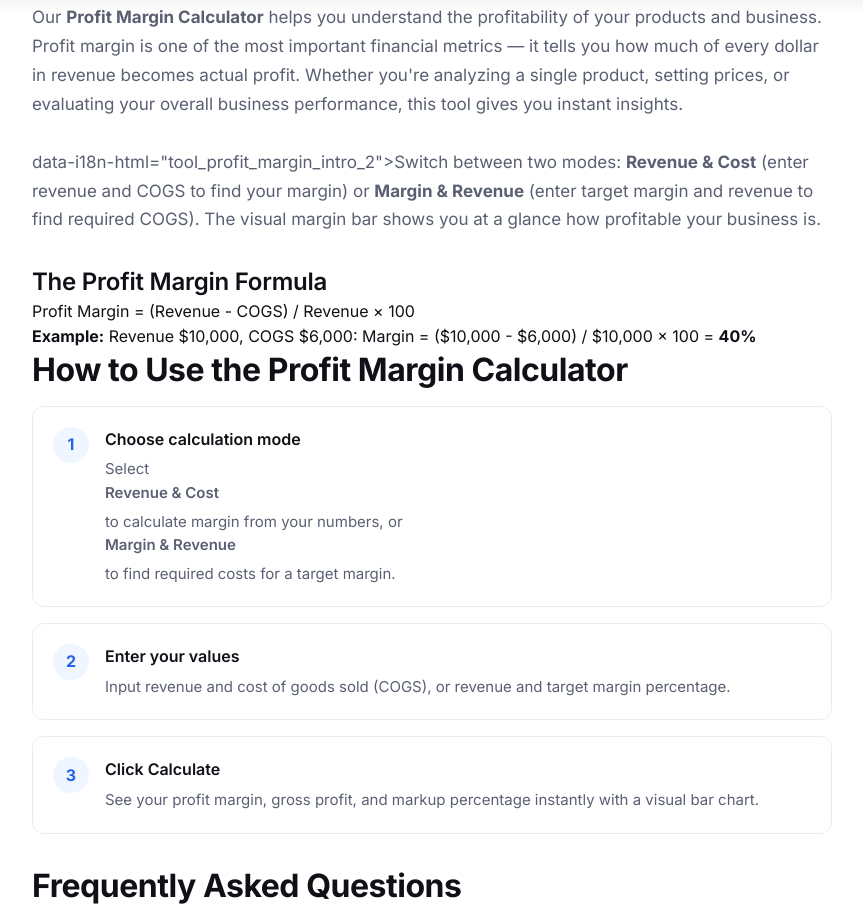
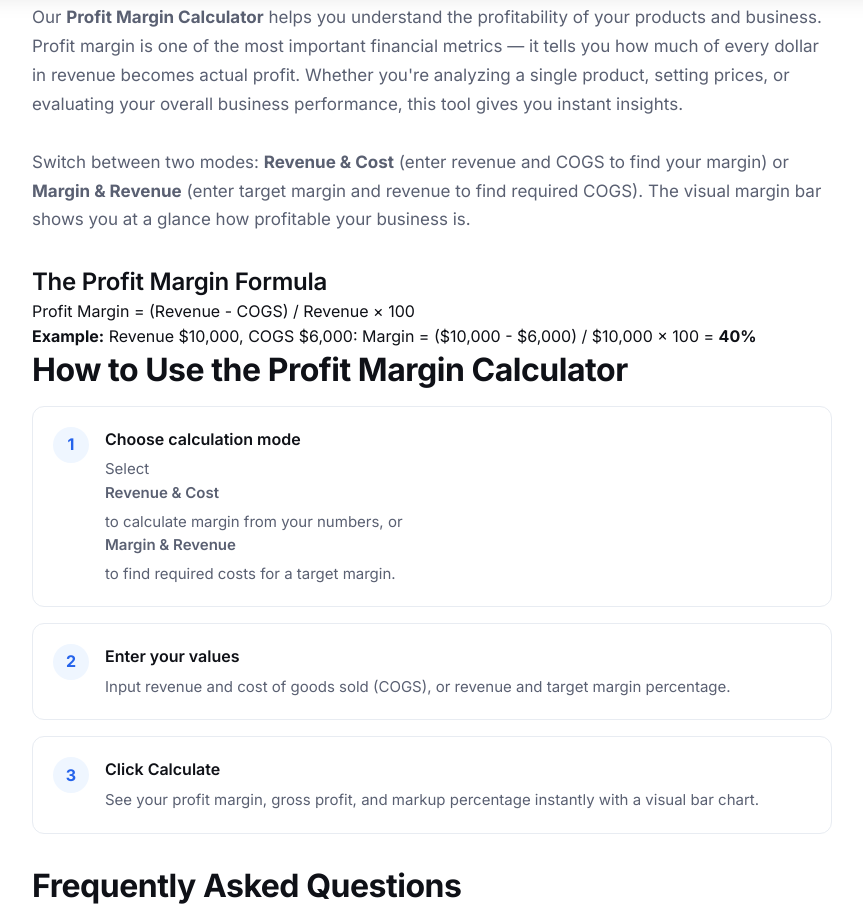
Before and after one commit to tayoismail/multiweb, a plain HTML site: page profit-margin-calculator.html in a window 1280 px wide. Shown: the part 801-1720 px from the top of the page, without its empty margins (208-1071 px from the left). Drawn offline with Linux system fonts and the light colour scheme.

Commit message:
Fix misplaced data-i18n-html attribute in profit-margin-calculator.html

```diff
--- a/profit-margin-calculator.html
+++ b/profit-margin-calculator.html
@@ -214,7 +214,7 @@
           <div class="intro-text">
             <p data-i18n-html="tool_profit_margin_intro_1">Our <strong>Profit Margin Calculator</strong> helps you understand the profitability of your products and business. Profit margin is one of the most important financial metrics — it tells you how much of every dollar in revenue becomes actual profit. Whether you're analyzing a single product, setting prices, or evaluating your overall business performance, this tool gives you instant insights.</p>
             <br>
-            <p>data-i18n-html="tool_profit_margin_intro_2">Switch between two modes: <strong>Revenue & Cost</strong> (enter revenue and COGS to find your margin) or <strong>Margin & Revenue</strong> (enter target margin and revenue to find required COGS). The visual margin bar shows you at a glance how profitable your business is.</p>
+            <p data-i18n-html="tool_profit_margin_intro_2">Switch between two modes: <strong>Revenue & Cost</strong> (enter revenue and COGS to find your margin) or <strong>Margin & Revenue</strong> (enter target margin and revenue to find required COGS). The visual margin bar shows you at a glance how profitable your business is.</p>
           </div>
 
           <div class="formula-box">
```
